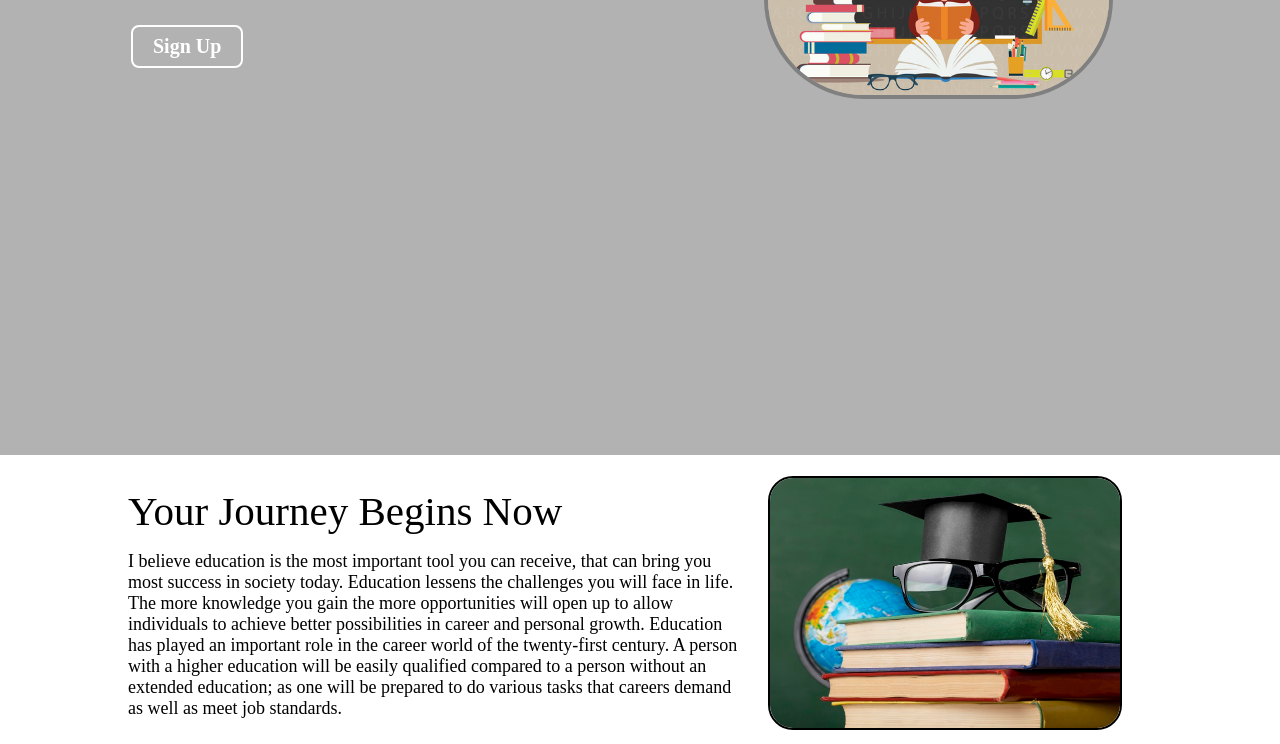
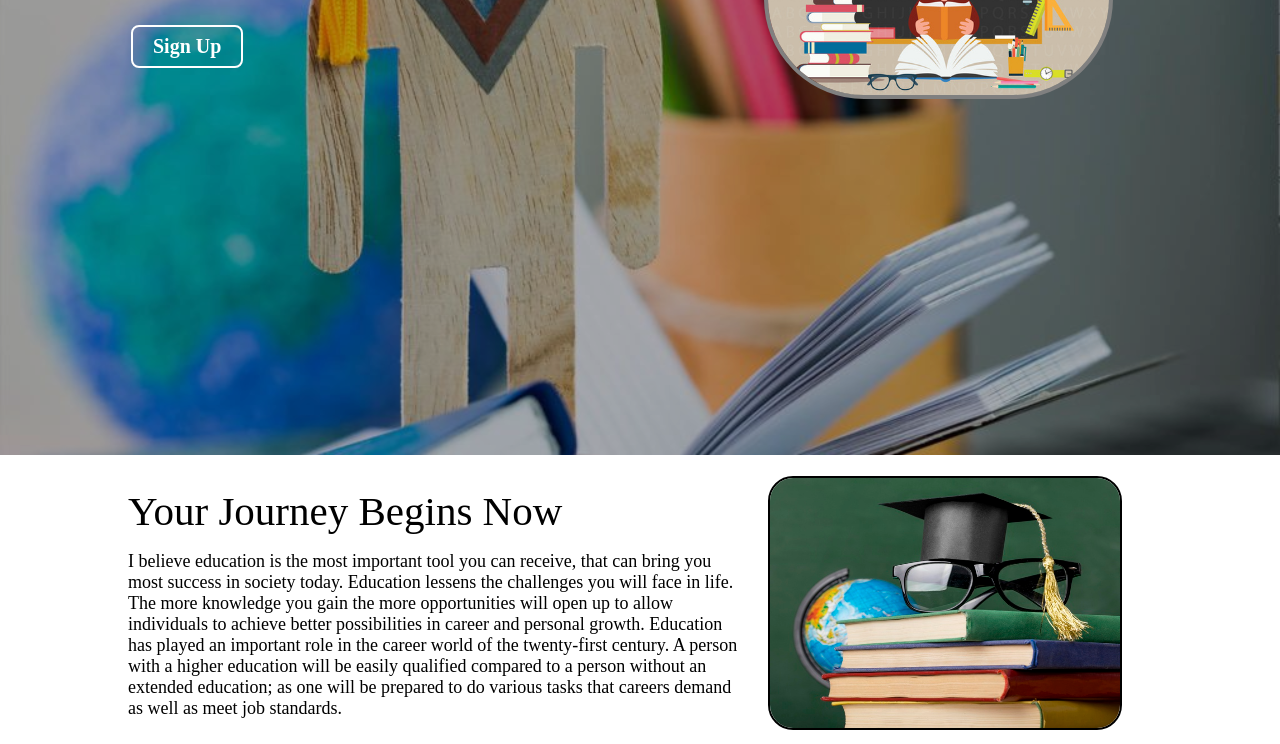
Before and after one commit to aakashsm1007/elearning.github.io, a plain HTML site: page index.html in a window 1280 px wide. Shown: the part 434-1178 px from the top of the page. Drawn offline with Linux system fonts and the light colour scheme.

Commit message:
Update css.css

```diff
--- a/css.css
+++ b/css.css
@@ -73,7 +73,7 @@
                                                     }
 
                                                     .background {
-                                                        background: rgba(0, 0, 0, 0.3) url('../img/background.jpg');
+                                                        background: rgba(0, 0, 0, 0.3) url('background.jpg');
                                                         background-size: cover;
                                                         background-blend-mode: darken;
                                                     }
```
